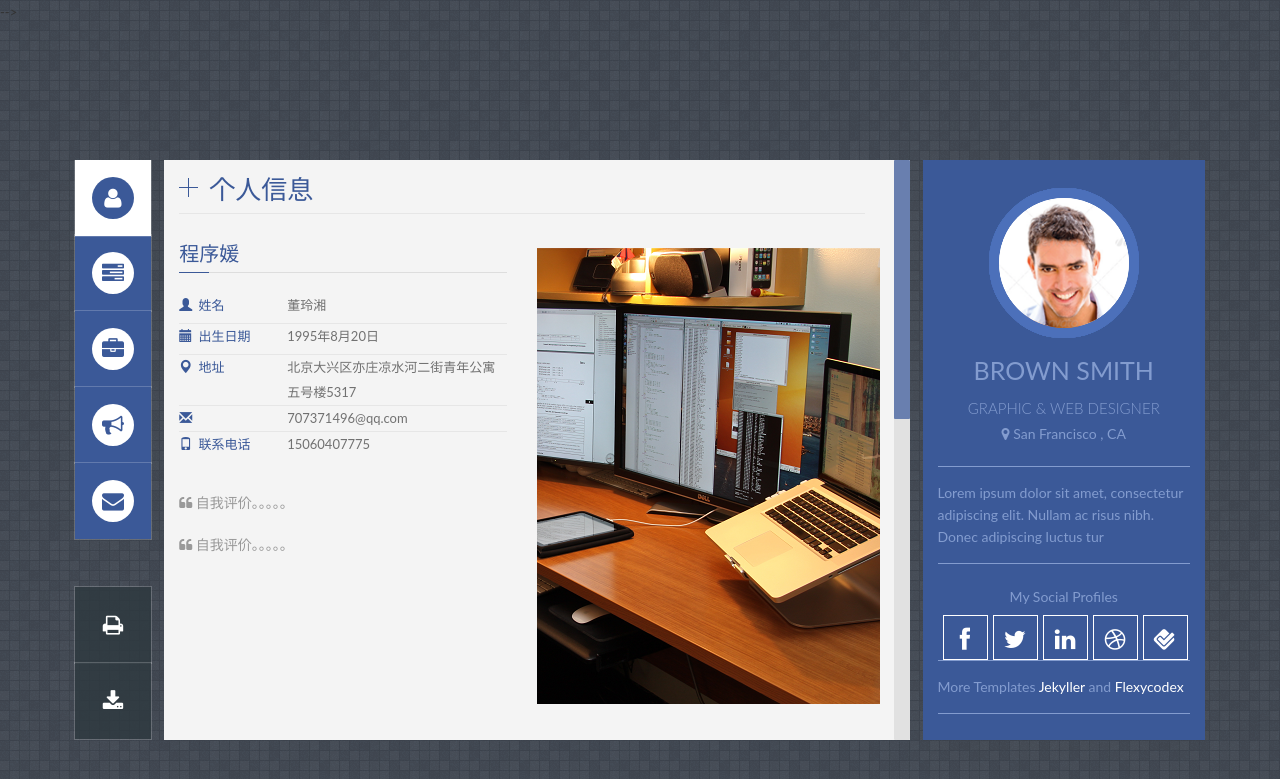
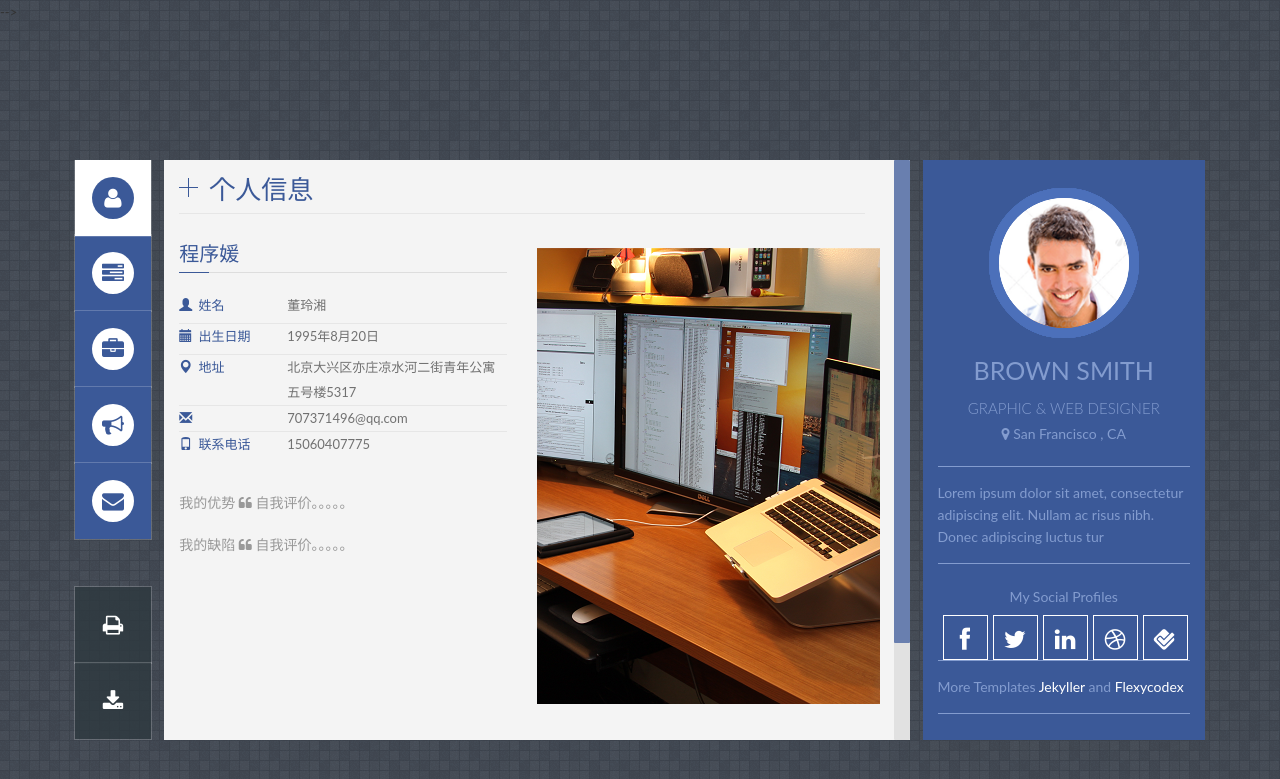
Before and after one commit to lingxiang001/lingxiang001.github.io, a Jekyll site: the page built from index.html, in a window 1280 px wide. Shown: the top 779 px of the page. Built offline with Jekyll 4.4.1, drawn with Linux system fonts in a browser that asks for light colours; some web fonts are replaced.

Commit message:
sixmodufy

```diff
--- a/Gemfile
+++ b/Gemfile
@@ -1,7 +1,7 @@
 source 'http://rubygems.org'
 
-gem 'rough'
+#gem 'rough'
 gem 'jekyll-paginate'
-gem 'jekyll-geo-pattern'
+#gem 'jekyll-geo-pattern'
 gem 'kramdown'
-gem 'jekyll-github-metadata'
+#gem 'jekyll-github-metadata'
--- a/_includes/profile.html
+++ b/_includes/profile.html
@@ -54,12 +54,12 @@
         </ul>
 
 
-        <p style="margin-bottom:20px">
+        <p style="margin-bottom:20px">我的优势
             <i class="fa fa-quote-left"></i>
                自我评价。。。。。
         </p>
 
-         <p style="margin-bottom:20px">
+         <p style="margin-bottom:20px">我的缺陷
             <i class="fa fa-quote-left"></i>
          自我评价。。。。。
         </p>
@@ -81,38 +81,17 @@
 <div class="clear"></div>
 <div class="row" id="services">
 	<div class="col-md-12">
-        <div class="title_content">
-            <div class="text_content">My Services 1</div>
-            <div class="clear"></div>
-        </div>
+
 
 
         <div class="col-md-4 pack-service">
-            <div class="service">
-                <div class="service-icon"><i class="fa fa-tag"></i></div>
-                <div class="service-detail">
-                    <h6>Making Money</h6>
-                    <p>Fusce quis interdum ipsum.Suspendi suscipit vehicula sapienid mattis. Lorem ipsum amet consectetur.</p>
-                </div>
-            </div>
+
         </div>
         <div class="col-md-4 pack-service">
-            <div class="service">
-                <div class="service-icon"><i class="fa fa-cogs"></i></div>
-                <div class="service-detail">
-                    <h6>Easy to Customize</h6>
-                    <p>Fusce quis interdum ipsum.Suspendi suscipit vehicula sapienid mattis. Lorem ipsum amet consectetur.</p>
-                </div>
-            </div>
+
         </div>
         <div class="col-md-4 pack-service">
-            <div class="service">
-                <div class="service-icon"><i class="fa fa-arrows-alt"></i></div>
-                <div class="service-detail">
-                    <h6>Moving Let Us Help</h6>
-                    <p>Fusce quis interdum ipsum.Suspendi suscipit vehicula sapienid mattis. Lorem ipsum amet consectetur.</p>
-                </div>
-            </div>
+
         </div>
      </div>
 </div><!-- End Services -->
@@ -126,56 +105,26 @@
 <div class="row">
 <div class="col-md-12">
     <div class="bottom-p">
-        <div class="title_content">
-            <div class="text_content">My Services 2</div>
-            <div class="clear"></div>
-        </div>
+
 
         <div class="panel-group" id="accordion">
             <div class="panel panel-default">
                 <div class="panel-heading">
                     <h4 class="panel-title">
-                        <a data-toggle="collapse" data-parent="#accordion" href="#collapseOne" class="collapse_tabs">
-                            Making Money
-                            <i class="glyphicon glyphicon-chevron-up" style="float: right;font-size: 13px;"></i>
-                        </a>
+
                     </h4>
                 </div>
                 <div id="collapseOne" class="panel-collapse collapse in">
-                    <div class="panel-body">
-                        <i class="fa fa-quote-left"></i>  Anim pariatur cliche reprehenderit, enim eiusmod high life accusamus terry richardson ad squid. 3 wolf moon officia aute, non cupidatat skateboard dolor brunch. Food truck quinoa nesciunt laborum eiusmod. Brunch 3 wolf moon tempor, sunt aliqua put a bird on it squid single-origin coffee nulla assumenda shoreditch et. Nihil anim keffiyeh helvetica, craft beer labore wes anderson cred nesciunt sapiente ea proident. Ad vegan excepteur butcher vice lomo. Leggings occaecat craft beer farm-to-table, raw denim aesthetic synth nesciunt you probably haven't heard of them accusamus labore sustainable VHS.
-                    </div>
+
                 </div>
             </div>
             <div class="panel panel-default">
-                <div class="panel-heading">
-                    <h4 class="panel-title">
-                        <a data-toggle="collapse" data-parent="#accordion" href="#collapseTwo" class="collapse_tabs">
-                            Easy to Customize
-                            <i class="glyphicon glyphicon-chevron-down" style="float: right;font-size: 13px;"></i>
-                        </a>
-                    </h4>
-                </div>
-                <div id="collapseTwo" class="panel-collapse collapse">
-                    <div class="panel-body">
-                        <i class="fa fa-quote-left"></i>  Anim pariatur cliche reprehenderit, enim eiusmod high life accusamus terry richardson ad squid. 3 wolf moon officia aute, non cupidatat skateboard dolor brunch. Food truck quinoa nesciunt laborum eiusmod. Brunch 3 wolf moon tempor, sunt aliqua put a bird on it squid single-origin coffee nulla assumenda shoreditch et. Nihil anim keffiyeh helvetica, craft beer labore wes anderson cred nesciunt sapiente ea proident. Ad vegan excepteur butcher vice lomo. Leggings occaecat craft beer farm-to-table, raw denim aesthetic synth nesciunt you probably haven't heard of them accusamus labore sustainable VHS.
-                    </div>
-                </div>
+
+
             </div>
             <div class="panel panel-default">
-                <div class="panel-heading">
-                    <h4 class="panel-title">
-                        <a data-toggle="collapse" data-parent="#accordion" href="#collapseThree" class="collapse_tabs">
-                            Moving Let Us Help
-                            <i class="glyphicon glyphicon-chevron-down" style="float: right;font-size: 13px;"></i>
-                        </a>
-                    </h4>
-                </div>
-                <div id="collapseThree" class="panel-collapse collapse">
-                    <div class="panel-body">
-                        <i class="fa fa-quote-left"></i>  Anim pariatur cliche reprehenderit, enim eiusmod high life accusamus terry richardson ad squid. 3 wolf moon officia aute, non cupidatat skateboard dolor brunch. Food truck quinoa nesciunt laborum eiusmod. Brunch 3 wolf moon tempor, sunt aliqua put a bird on it squid single-origin coffee nulla assumenda shoreditch et. Nihil anim keffiyeh helvetica, craft beer labore wes anderson cred nesciunt sapiente ea proident. Ad vegan excepteur butcher vice lomo. Leggings occaecat craft beer farm-to-table, raw denim aesthetic synth nesciunt you probably haven't heard of them accusamus labore sustainable VHS.
-                    </div>
-                </div>
+
+
             </div>
         </div>
 
```
Also changed, not shown: Gemfile.lock, _includes/cv.html (line endings or trailing spaces).
